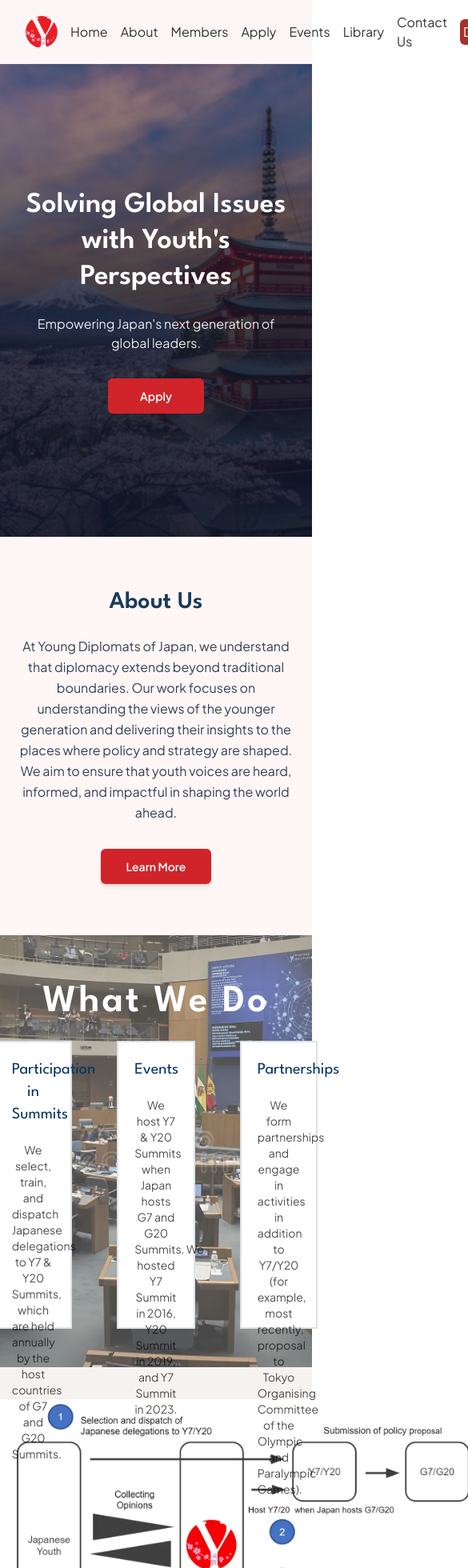
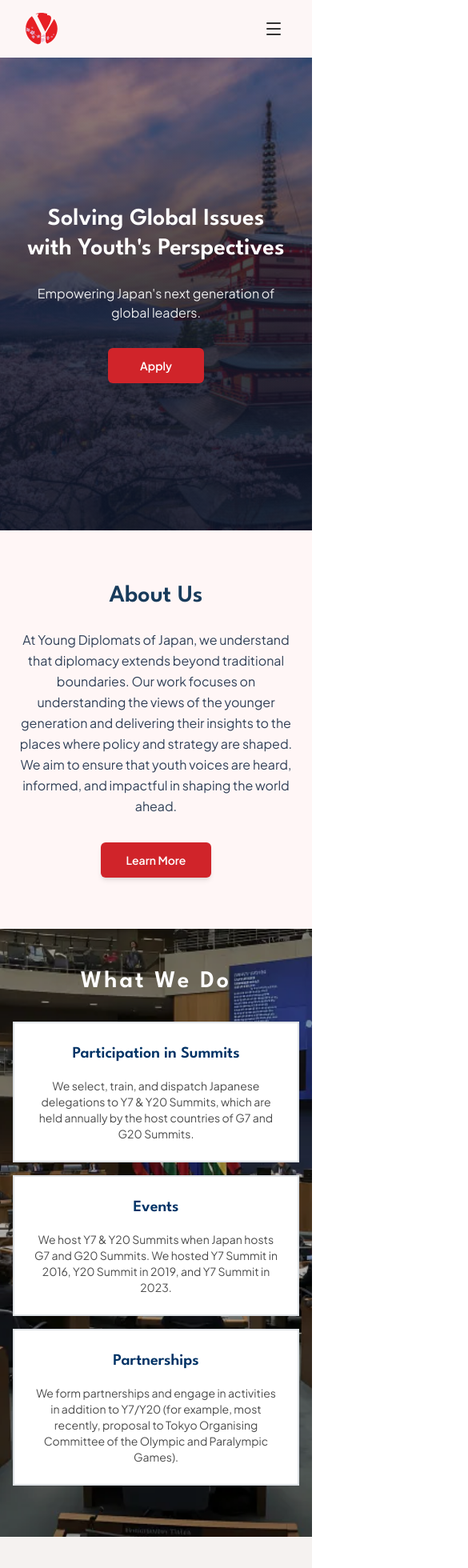
Before and after one commit to fullstackatbrown/project-youth-japan, a Next.js app: page / in a window 390 px wide. Shown: the top 1960 px of the page at 80% size, 585 px wide, since content can reach past the window. Built offline with nearby package versions, Linux system fonts and the light colour scheme.

Commit message:
mobile compatability done

```diff
--- a/app/globals.css
+++ b/app/globals.css
@@ -22,11 +22,21 @@
   }
 }
 
+html,
+body {
+  overflow-x: hidden;
+  max-width: 100%;
+}
+
 body {
   background: var(--background);
   color: var(--foreground);
   font-family: var(--font-body), system-ui, -apple-system, BlinkMacSystemFont,
     sans-serif;
+}
+
+img {
+  max-width: 100%;
 }
 
 h1,
--- a/app/library/page.tsx
+++ b/app/library/page.tsx
@@ -87,6 +87,7 @@
         subtitle="Archive of Past Summits & Documents"
         imageSrc="/homepage.jpg"
         minHeightClassName="min-h-[45vh]"
+        titleClassName="text-5xl font-semibold leading-tight sm:text-6xl md:text-7xl lg:text-8xl break-words"
       />
 
       <div className="pb-20">
--- a/app/page.tsx
+++ b/app/page.tsx
@@ -51,7 +51,7 @@
       <WhatWeDo />
       <img
         src="/images/flow-chart.png"
-        className="max-w-150 mx-auto pt-10 pb-20"
+        className="w-full max-w-2xl mx-auto pt-10 pb-20 px-4"
       ></img>
       <News />
     </main>
--- a/components/Footer.tsx
+++ b/components/Footer.tsx
@@ -4,7 +4,7 @@
   return (
     <footer className="bg-[#740a0d] px-8 py-14 text-[#d1d5dc]">
       <div className="mx-auto max-w-6xl">
-        <div className="flex gap-16 mb-12">
+        <div className="flex flex-col md:flex-row gap-8 md:gap-16 mb-12">
           <div className="shrink-0 w-48">
             <h3 className="text-white font-semibold text-lg mb-4">Quick Links</h3>
             <ul className="space-y-2 text-sm">
--- a/components/Navbar.tsx
+++ b/components/Navbar.tsx
@@ -1,24 +1,70 @@
+'use client';
+
+import { useState } from 'react';
 import Link from "next/link";
-import { Plus_Jakarta_Sans } from "next/font/google";
 import Image from "next/image";
+import { Menu, X } from 'lucide-react';
 
-const plusJakartaSans = Plus_Jakarta_Sans({
-  subsets: ["latin"],
-  variable: "--font-plus-jakarta-sans",
-})
+const links = [
+  { href: '/', label: 'Home' },
+  { href: '/about', label: 'About' },
+  { href: '/members', label: 'Members' },
+  { href: '/apply', label: 'Apply' },
+  { href: '/events', label: 'Events' },
+  { href: '/library', label: 'Library' },
+  { href: '/contact', label: 'Contact Us' },
+];
 
 export default function Navbar() {
+  const [open, setOpen] = useState(false);
+
   return (
-    <nav className={`${plusJakartaSans.className} flex items-center space-x-4 justify-between text-[#333333] bg-[#fdf6f6] px-8 py-4`}>
-      <Image src="/logo.svg" width={100} height={100} alt="Youth Japan Logo" className="w-10 h-10" />
-      <Link href="/">Home</Link>
-      <Link href="/about">About</Link>
-      <Link href="/members">Members</Link>
-      <Link href="/apply">Apply</Link>
-      <Link href="/events">Events</Link>
-      <Link href="/library">Library</Link>
-      <Link href="/contact">Contact Us</Link>
-      <Link className="bg-[#AA302C] text-white rounded-tr-lg rounded-md p-1 whitespace-nowrap" href="#">Donate Now</Link>
+    <nav className="relative z-50 font-[family-name:var(--font-jakarta)] text-[#333333] bg-[#fdf6f6] px-8 py-4">
+      <div className="flex items-center justify-between">
+        <Image src="/logo.svg" width={40} height={40} alt="Youth Japan Logo" />
+
+        {/* Desktop links */}
+        <div className="hidden md:flex items-center space-x-4">
+          {links.map(l => (
+            <Link key={l.href} href={l.href}>{l.label}</Link>
+          ))}
+          <Link className="bg-[#AA302C] text-white rounded-md px-2 py-1 whitespace-nowrap" href="#">
+            Donate Now
+          </Link>
+        </div>
+
+        {/* Hamburger button */}
+        <button
+          className="md:hidden p-1"
+          onClick={() => setOpen(o => !o)}
+          aria-label="Toggle menu"
+        >
+          {open ? <X size={24} /> : <Menu size={24} />}
+        </button>
+      </div>
+
+      {/* Mobile menu */}
+      {open && (
+        <div className="md:hidden mt-3 flex flex-col border-t border-[#e5e5e5] pt-3 pb-2 gap-1">
+          {links.map(l => (
+            <Link
+              key={l.href}
+              href={l.href}
+              onClick={() => setOpen(false)}
+              className="py-2 px-1 text-base hover:text-[#AA302C] transition-colors"
+            >
+              {l.label}
+            </Link>
+          ))}
+          <Link
+            href="#"
+            onClick={() => setOpen(false)}
+            className="mt-2 bg-[#AA302C] text-white rounded-md px-3 py-2 text-center"
+          >
+            Donate Now
+          </Link>
+        </div>
+      )}
     </nav>
   );
 }
--- a/components/News.tsx
+++ b/components/News.tsx
@@ -3,10 +3,10 @@
 const News = () => {
   return (
     <div>
-      <h1 className="text-3xl font-semibold text-white md:text-4xl lg:text-5xl bg-[#B91F24] py-5 text-center rounded-[40px] max-w-292  mx-auto">
+      <h1 className="text-3xl font-semibold text-white md:text-4xl lg:text-5xl bg-[#B91F24] py-5 text-center rounded-[40px] max-w-2xl mx-auto">
         News
       </h1>
-      <div className="grid grid-cols-3 gap-12 pt-10 px-10">
+      <div className="grid grid-cols-1 sm:grid-cols-2 md:grid-cols-3 gap-8 pt-10 px-6 md:px-10">
         <div className="mb-2">
           <div className="bg-[#D9D9D9] h-75 mb-2"></div>
           <p className="text-lg">30 february 2028</p>
--- a/components/PageHero.tsx
+++ b/components/PageHero.tsx
@@ -4,6 +4,7 @@
   imageSrc: string;
   children?: React.ReactNode;
   minHeightClassName?: string;
+  titleClassName?: string;
 };
 
 export default function PageHero({
@@ -12,6 +13,7 @@
   imageSrc,
   children,
   minHeightClassName = "min-h-[55vh]",
+  titleClassName = "text-3xl font-semibold leading-tight sm:text-4xl md:text-5xl lg:text-7xl break-words",
 }: PageHeroProps) {
   return (
     <section
@@ -23,8 +25,8 @@
       />
       <div className="absolute inset-0 bg-gradient-to-b from-slate-900/40 via-slate-900/80 to-slate-900/90" />
 
-      <div className="relative z-10 mx-auto max-w-5xl px-6 py-20 text-center text-white">
-        <h1 className="text-4xl font-semibold leading-tight md:text-5xl lg:text-7xl">
+      <div className="relative z-10 w-full mx-auto max-w-5xl px-6 py-20 text-center text-white">
+        <h1 className={titleClassName}>
           {title}
         </h1>
         {subtitle ? (
--- a/components/WhatWeDo.tsx
+++ b/components/WhatWeDo.tsx
@@ -1,41 +1,39 @@
+const cards = [
+  {
+    title: 'Participation in Summits',
+    text: 'We select, train, and dispatch Japanese delegations to Y7 & Y20 Summits, which are held annually by the host countries of G7 and G20 Summits.',
+  },
+  {
+    title: 'Events',
+    text: 'We host Y7 & Y20 Summits when Japan hosts G7 and G20 Summits. We hosted Y7 Summit in 2016, Y20 Summit in 2019, and Y7 Summit in 2023.',
+  },
+  {
+    title: 'Partnerships',
+    text: 'We form partnerships and engage in activities in addition to Y7/Y20 (for example, most recently, proposal to Tokyo Organising Committee of the Olympic and Paralympic Games).',
+  },
+];
+
 export default function WhatWeDo() {
   return (
-    <div className="relative">
-      <img
-        src="../images/WhatWeDo.png"
-        className="w-full object-cover h-135 opacity-70"
-      ></img>
-      <div className="absolute inset-0 flex flex-col items-center">
-        <h1 className="text-white text-5xl font-semibold pt-15 tracking-[3px]">
+    <div
+      className="relative bg-cover bg-center"
+      style={{ backgroundImage: "url('/images/WhatWeDo.png')" }}
+    >
+      <div className="absolute inset-0 bg-black/30" />
+      <div className="relative z-10 flex flex-col items-center px-4 py-12">
+        <h1 className="text-white text-3xl md:text-5xl font-semibold tracking-[3px] mb-8">
           What We Do
         </h1>
-        <div className="flex justify-center w-full">
-          <div className="bg-white text-center w-1/4 h-90 m-7 mt-6 border-2 border-[#DEE2E6]">
-            <h2 className="text-[#003366] text-xl m-5">
-              Participation in Summits
-            </h2>
-            <p className="text-sm ml-5 mr-5 text-black opacity-70 font-[400]">
-              ​We select, train, and dispatch Japanese delegations to Y7 & Y20
-              Summits, which are held annually by the host countries of G7 and
-              G20 Summits.
-            </p>
-          </div>
-          <div className="bg-white text-center w-1/4 h-90 m-7 mt-6 border-2 border-[#DEE2E6]">
-            <h2 className="text-[#003366] text-xl m-5">Events</h2>
-            <p className="text-sm ml-5 mr-5 text-black opacity-70 font-[400]">
-              ​We host Y7 & Y20 Summits when Japan hosts G7 and G20 Summits. We
-              hosted Y7 Summit in 2016, Y20 Summit in 2019, and Y7 Summit in
-              2023.
-            </p>
-          </div>
-          <div className="bg-white text-center w-1/4 h-90 m-7 mt-6 border-2 border-[#DEE2E6]">
-            <h2 className="text-[#003366] text-xl m-5">Partnerships</h2>
-            <p className="text-sm ml-5 mr-5 text-black opacity-70 font-[400]">
-              We form partnerships and engage in activities in addition to
-              Y7/Y20 (for example, most recently, proposal to Tokyo Organising
-              Committee of the Olympic and Paralympic Games).
-            </p>
-          </div>
+        <div className="flex flex-col md:flex-row justify-center w-full max-w-5xl gap-4 pb-4">
+          {cards.map(card => (
+            <div
+              key={card.title}
+              className="bg-white text-center w-full md:w-1/3 border-2 border-[#DEE2E6] p-6"
+            >
+              <h2 className="text-[#003366] text-xl mb-4 font-semibold">{card.title}</h2>
+              <p className="text-sm text-black opacity-70 font-[400]">{card.text}</p>
+            </div>
+          ))}
         </div>
       </div>
     </div>
```
Also changed, not shown: app/about/page.tsx (+12 -12 lines), app/apply/page.tsx (+10 -10 lines), app/contact/page.tsx (+4 -4 lines), app/members/page.tsx (+4 -4 lines).
